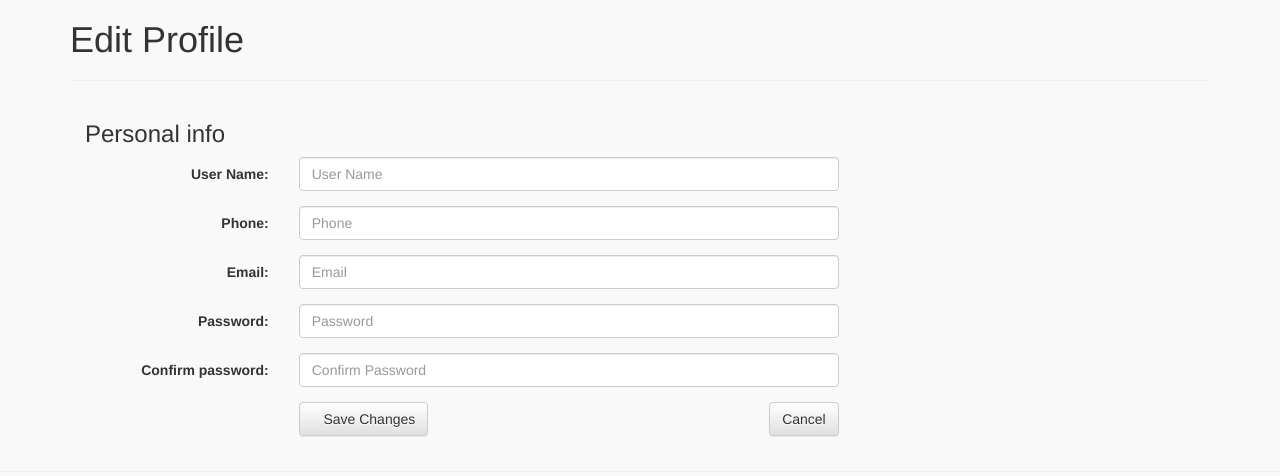
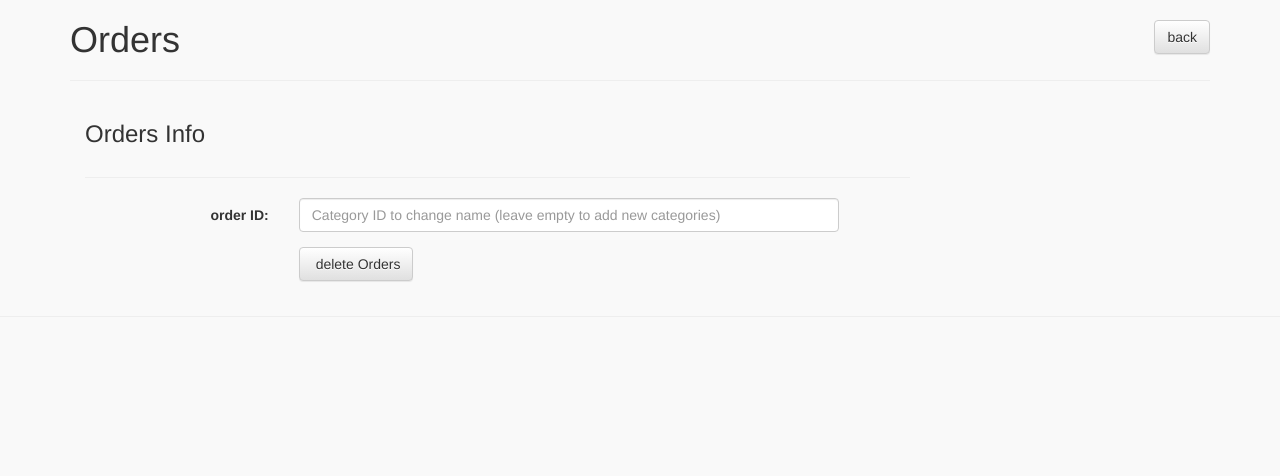
Before and after one commit to ziadosama/E-commerce-web-application, a PHP site: page /recvOrder.php in a window 1280 px wide. Shown: the top 476 px of the page. Run offline with PHP 8.4, Linux system fonts and the light colour scheme; the visitor is signed in with stand-in values (Sample User, id 1); data that the repository does not hold is empty; some libraries are stand-ins or nearby versions.

Commit message:
wtf seller

```diff
--- a/recvOrder.php
+++ b/recvOrder.php
@@ -1,17 +1,20 @@
 <?php
 	session_start();
 	include_once 'dbconnect.php';
-
 	if (!isset($_SESSION['userSession'])) {
 		header("Location: index.php");
 	}
 
+	$msg="";
+	$userID=$_SESSION['userSession'];
+	$orders=$DBcon->query("SELECT * FROM orrder WHERE sellerID='$userID';");
+	$userRow=$orders->fetch_array();
 
-	if (isset($_POST['btn-save'])) {
+	if (isset($_POST['btn-delete'])) {
 
+	}
 
 	$DBcon->close();
-	}
 
 ?>
 
@@ -27,11 +30,14 @@
 
 <body>
 <div class="container">
-    <h1>Edit Profile</h1>
+    <h1>Orders
+	  <a href="seller.php" class="btn btn-default" style="float:right;">back</a>
+	  </h1>
   	<hr>
       <!-- edit form column -->
       <div class="col-md-9 personal-info">
-        <h3>Personal info</h3>
+
+        <h3>Orders Info</h3>
 
         <form class="form-horizontal" role="form" method="post">
 
@@ -40,75 +46,32 @@
 				echo $msg;
 			}
 			?>
+		  <?php
+			echo "<table style='width:100%'>"; // start a table tag in the HTML
+
+			while($row = mysqli_fetch_array($orders)){   //Creates a loop to loop through results
+			echo "<tr><th>order ID</th><th>order date</th></tr><tr><td>" . $row['orderID'] . "</td><td>" . $row['orderDate'] . "</td></tr>";  //$row['index'] the index here is a field name
+			}
+
+			echo "</table>"; //Close the table in HTML
+		  ?>
+		  <hr>
 
 		  <div class="form-group">
-			<label class="col-lg-3 control-label">User Name:</label>
+			<label class="col-lg-3 control-label">order ID:</label>
 			<div class="col-lg-8">
-			  <input class="form-control" type="text" placeholder="User Name" name="name">
+			  <input class="form-control" type="text" placeholder="Category ID to change name (leave empty to add new categories)" name="catID">
 			</div>
 		  </div>
-
-		  <div class="form-group">
-			<label class="col-lg-3 control-label">Phone:</label>
-			<div class="col-lg-8">
-			  <input class="form-control" type="text" placeholder="Phone" name="phone">
-			</div>
-		  </div>
-
-		  <div class="form-group">
-			<label class="col-lg-3 control-label">Email:</label>
-			<div class="col-lg-8">
-			  <input class="form-control" type="text" placeholder="Email" name="email">
-			</div>
-		  </div>
-
-		  <div class="form-group">
-			<label class="col-md-3 control-label">Password:</label>
-			<div class="col-md-8">
-			  <input class="form-control" type="password" placeholder="Password" name="password">
-			</div>
-		  </div>
-
-		  <div class="form-group">
-			<label class="col-md-3 control-label">Confirm password:</label>
-			<div class="col-md-8">
-			  <input class="form-control" type="password" placeholder="Confirm Password" name="password2">
-			</div>
-		  </div>
-
 		  <div class="form-group">
 			<label class="col-md-3 control-label"></label>
 			<div class="col-md-8">
-			  <button type="submit" class="btn btn-default" name="btn-save">
-			  <span class="glyphicon glyphicon-save-changes"></span> &nbsp; Save Changes
-			  </button>
-			  <a href="buye.php" class="btn btn-default" style="float:right;">Cancel</a>
-			</div>
-		  </div>
-
-		  <?php if($bs=='b'){  ?>
-
-		  <div class="form-group">
-			<label class="col-md-3 control-label">Change to seller</label>
-			<div class="col-md-8">
-			  <button type="submit" class="btn btn-default" name="btn-seller">
-			  <span class="glyphicon glyphicon-seller-change"></span> &nbsp; Seller Change
+			  <button type="submit" class="btn btn-default" name="btn-delete">
+			  <span class="glyphicon glyphicon-save-changes"></span> delete Orders
 			  </button>
 			</div>
 		  </div>
 
-		  <?php } elseif($bs=='s'){ ?>
-
-		  <div class="form-group">
-			<label class="col-md-3 control-label">Change to buyer</label>
-			<div class="col-md-8">
-			  <button type="submit" class="btn btn-default" name="btn-buyer">
-			  <span class="glyphicon glyphicon-buyer-change"></span> &nbsp; Buyer Change
-			  </button>
-			</div>
-		  </div>
-
-		  <?php } ?>
 
         </form>
       </div>
```
Also changed, not shown: addStore.php (added, +110 -0 lines), products.php (+12 -5 lines).
